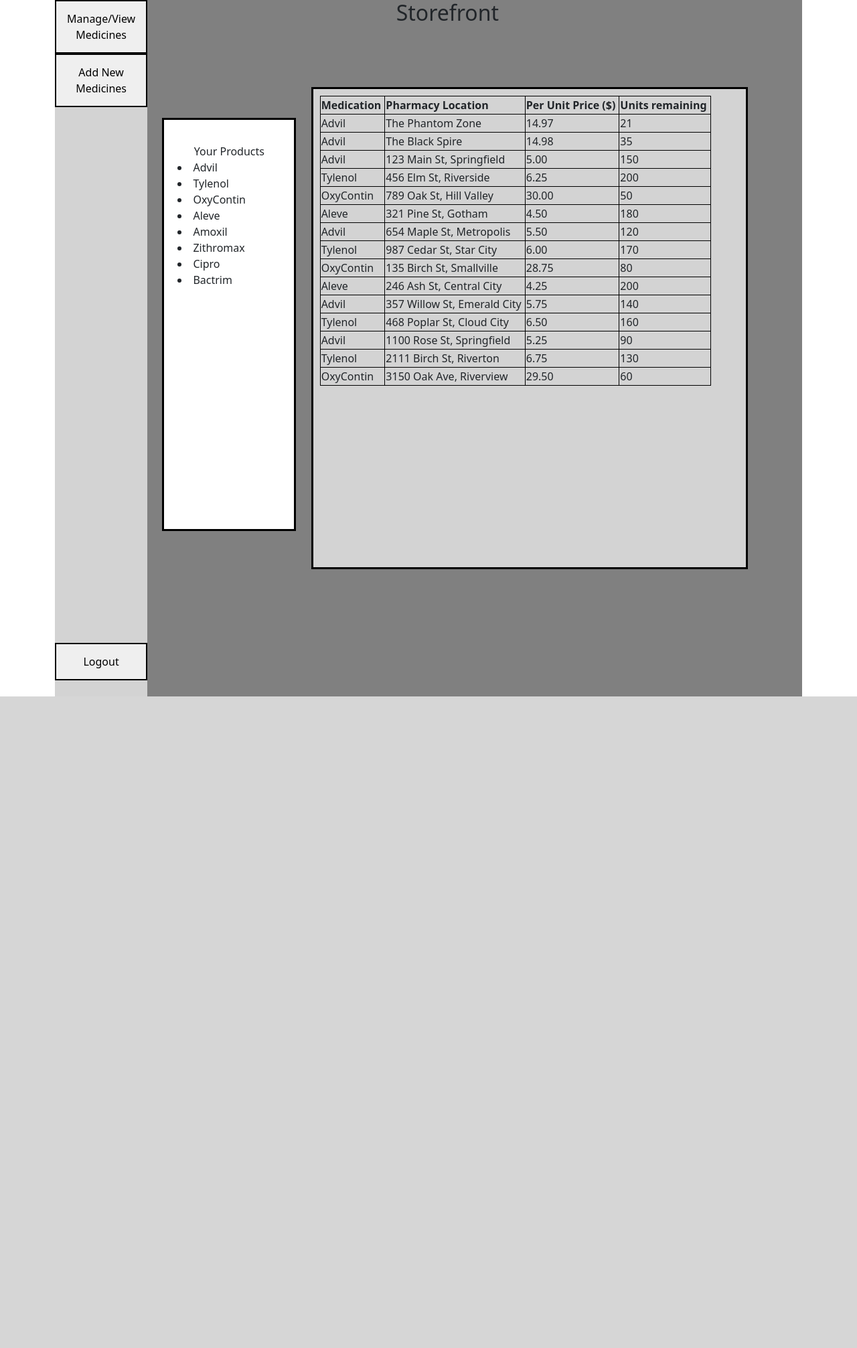
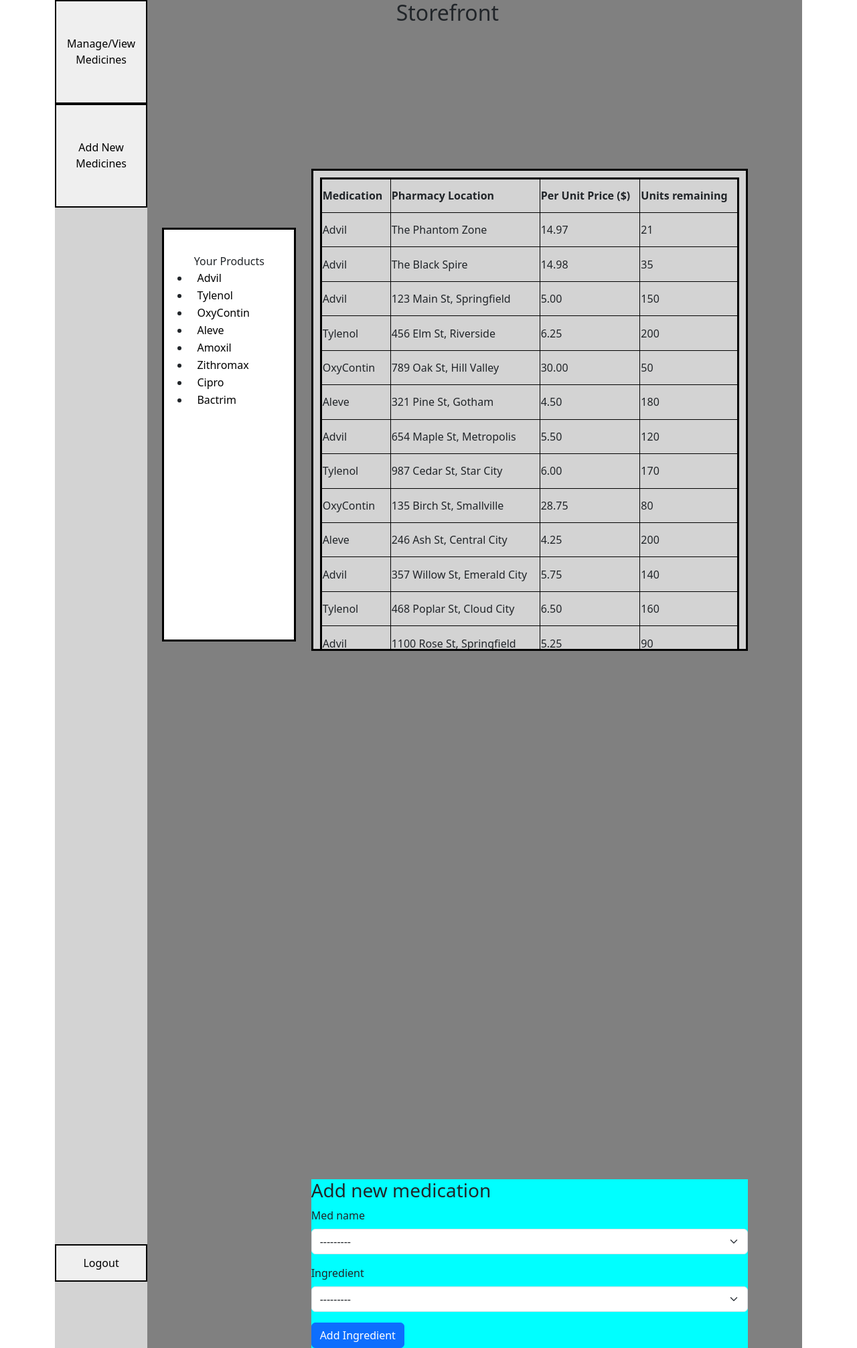
Before and after one commit to 1o3d/healthcare_proj, a Django app: template templates/distrib.html in a window 1280 px wide. Shown: the whole page at 67% size. Before the commit the page ends 1040 px from the top, so only its background shows below. Run offline with Django 5.2, Linux system fonts and the light colour scheme; the template is opened without the code that fills it: values that come from a table or form of the project are taken from there, others are empty; data comes from the database, SQL or seed files in the repository; tables that the repository leaves empty hold one stand-in row (values such as "Sample post"); some libraries are stand-ins or nearby versions.

Commit message:
Created another table
Created another table to represent the many to many relationship between Medication and Ingredient

```diff
--- a/static/distrib.css
+++ b/static/distrib.css
@@ -21,6 +21,15 @@ body, html {
     grid-row:2;
 }
 
+.med_button {
+    background-color: transparent;
+    border: none;
+}
+
+.med_button:hover {
+    background-color: lightgray;
+    border: none;
+}
 .tabspacer {
     grid-row:3;
 }
@@ -60,6 +69,13 @@ body, html {
     grid-template-rows: 1fr 6fr 1fr;
 }
 
+.interactive_view {
+    display: block;
+    background-color: aqua;
+    grid-column: 2;
+    grid-row: 3;
+}
+
 .leftstore {
     grid-column: 1;
     grid-row: 2;
@@ -79,12 +95,21 @@ body, html {
     max-height: 100%;
     width: 100%;
     border: 3px solid black;
-    display: grid;
 }
 
+.store_table {
+    width: 100%;
+    max-height: 100%;
+    border: 3px solid black;
+}
+.store_table thead {
+    position: sticky;
+    width: 100%;
+}
 .inv_cell {
     border: 1px solid black;
     padding-right: 5px;
+    height: 5vh;
 }
 .inv_row {
     justify-content:space-evenly
--- a/templates/distrib.html
+++ b/templates/distrib.html
@@ -36,12 +36,13 @@
                          <!--For every medication associated with the distributer, list it. -->
                         {% for medication in meds %}
                             <li>
-                               <label>{{medication.med_name}}</label>
+                               <button class = "med_button" onclick = >{{medication.med_name}}</button>
                             </li>
                         {% endfor %}
                     </div>
                 </div>
-                <table class="storefront">
+                <div class = "storefront">
+                    <table class="store_table">
                         <!-- https://www.w3schools.com/tags/tag_td.asp -->
                         <tr class = "inv_row">
                             <th class = "inv_cell">Medication</th>
@@ -59,7 +60,16 @@
                             </tr>
                         {% endfor %}
                     </table>
+                </div>
                 <div class="rightstore">
+                </div>
+                <div class = "interactive_view">
+                    <h3>Add new medication</h3>
+                <form method="post">
+                    {% csrf_token%}
+                    {% bootstrap_form add_ing_form %}
+                    {% bootstrap_button button_type="submit" content="Add Ingredient" %}
+                </form>
                 </div>
             </div>
             <div id="Add_Meds" class="tabcontent">
@@ -70,6 +80,7 @@
                     {% bootstrap_button button_type="submit" content="Add medication" %}
                 </form>
             </div>
+
         </div>
     </div>
 
--- a/testapp/forms.py
+++ b/testapp/forms.py
@@ -1,6 +1,6 @@
 from django import forms
 from django.forms import ModelForm
-from .models import Customer, Medication
+from .models import Customer, Medication, MedicationIngredients
 
 class LoginForm(forms.Form):
     username = forms.CharField(max_length=100, required=True)
@@ -15,3 +15,8 @@ class MedForm(ModelForm):
     class Meta:
         model = Medication
         fields = ['med_name']
+
+class IngredientForm(ModelForm):
+    class Meta:
+        model = MedicationIngredients
+        fields = "__all__"
--- a/testapp/models.py
+++ b/testapp/models.py
@@ -113,9 +113,7 @@ class Distributer(models.Model):
 
 class Ingredient(models.Model):
     iupac_name = models.CharField(db_column='IUPAC Name', primary_key=True, blank=True, null=False,max_length=100)  # Field name made lowercase. Field renamed to remove unsuitable characters.
-    common_name = models.TextField(db_column='Common Name')  # Field name made lowercase. Field renamed to remove unsuitable characters. This field type is a guess.
-    med_name = models.ForeignKey('Medication', models.DO_NOTHING, db_column='Med Name', blank=True, null=True)  # Field name made lowercase. Field renamed to remove unsuitable characters.
-    distributer_id = models.ForeignKey(Distributer, models.DO_NOTHING, db_column='Distributer ID', blank=True, null=True)  # Field name made lowercase. Field renamed to remove unsuitable characters.
+    common_name = models.CharField(db_column='Common Name', null=True, blank=True, max_length=100)  # Field name made lowercase. Field renamed to remove unsuitable characters. This field type is a guess.
 
     class Meta:
         managed = False
@@ -145,17 +143,28 @@ class InsurancePlan(models.Model):
 class Medication(models.Model):
     med_name = models.CharField(db_column='Med Name', primary_key=True, blank=True, null=False, max_length=100)
     distributer_id = models.ForeignKey(
-    Distributer,
-    models.DO_NOTHING,
-    db_column='Distributer ID',
-    blank=True,
-    null=True)
+        Distributer,
+        models.DO_NOTHING,
+        db_column='Distributer ID',
+        blank=True,
+        null=True)
 
     class Meta:
         managed = False
         db_table = 'Medication'
         constraints = [
             models.UniqueConstraint(fields=['med_name', 'distributer_id'], name='comp_key_med')
+        ]
+
+class MedicationIngredients(models.Model):
+    med_name = models.ForeignKey('Medication', to_field = 'med_name', db_column='Med Name', on_delete=models.CASCADE)
+    ingredient = models.ForeignKey('Ingredient',to_field = 'iupac_name', db_column='IUPAC name', on_delete=models.CASCADE)
+
+    class Meta:
+        db_table = 'Medication_ingredients'
+        managed = False
+        constraints = [
+            models.UniqueConstraint(fields=['med_name', 'ingredient'], name='comp_key_contents')
         ]
 
 class Inventory(models.Model):
```
Also changed, not shown: testapp/views.py (+10 -5 lines), pharmacy.db. Lines whose indentation alone changed are shown as unchanged.
